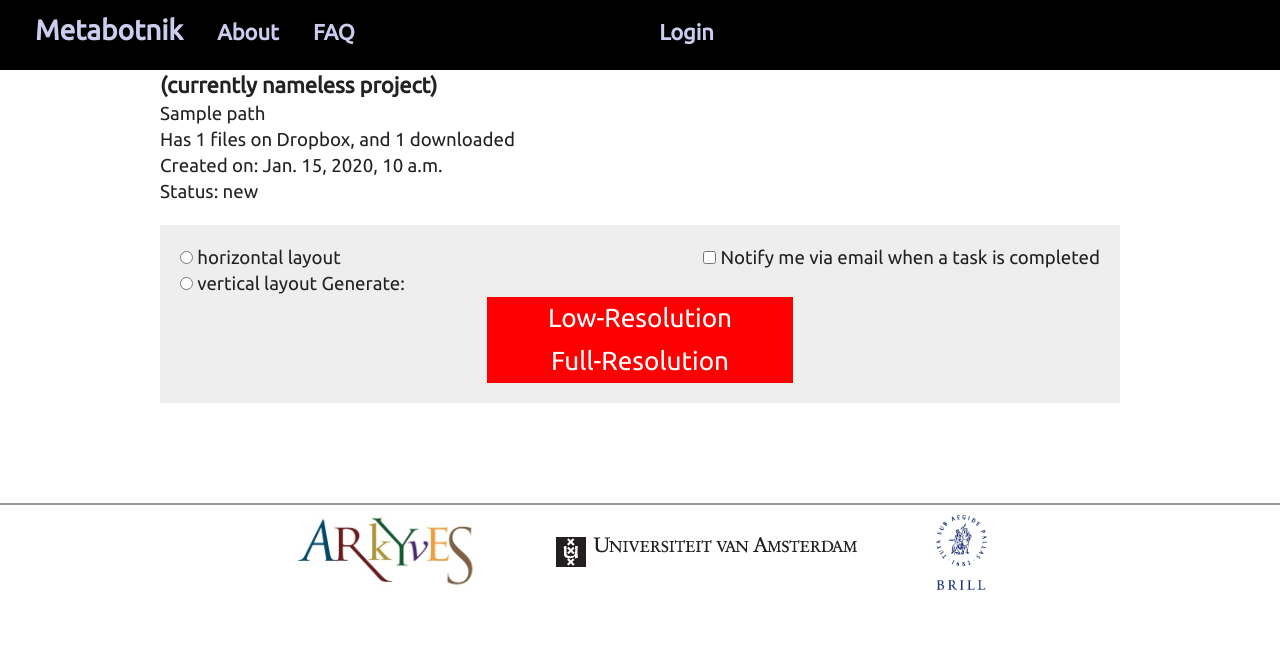
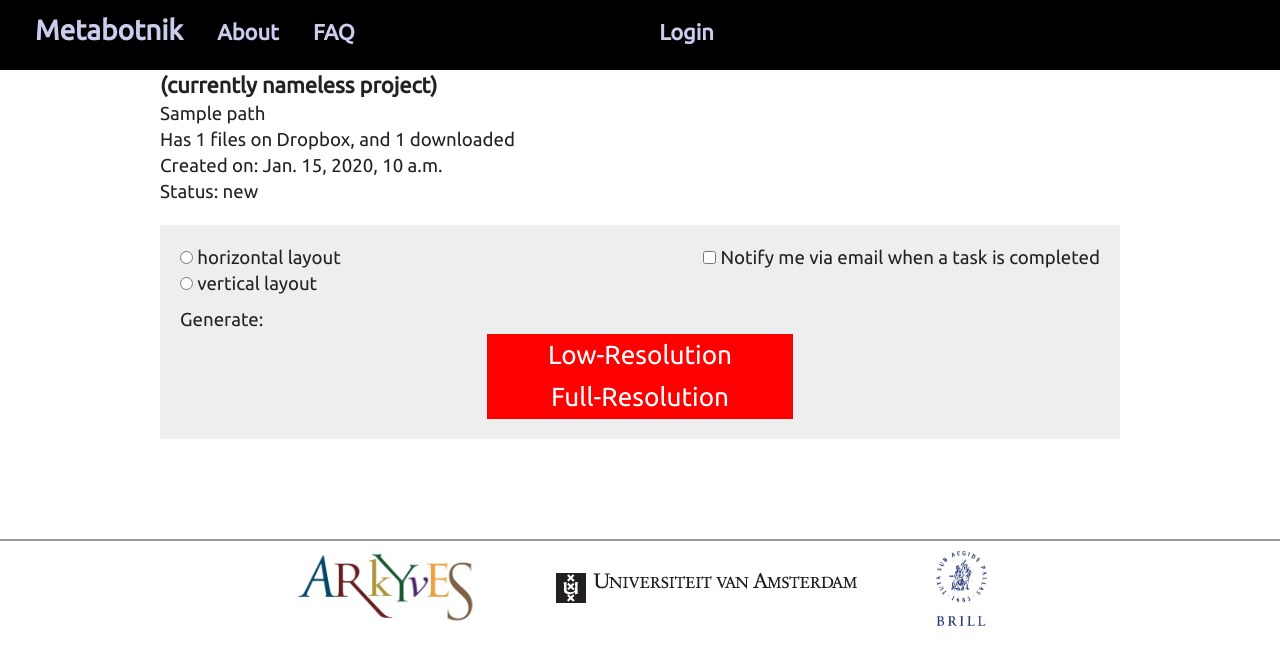
Before and after one commit to epoz/metabotnik, a Django app: template src/metabotnik/templates/project.html in a window 1280 px wide. Shown: the top 659 px of the page. Run offline with Django 3.2, Linux system fonts and the light colour scheme; the template is opened without the code that fills it: most values are stand-ins (such as "Sample title", 1, 10 or a date in 2020); some libraries are stand-ins or nearby versions.

Commit message:
Don't show generate buttons if status is Done or Generating

```diff
--- a/src/metabotnik/templates/project.html
+++ b/src/metabotnik/templates/project.html
@@ -7,18 +7,20 @@
 <div>Created on: {{project.created}}</div>
 <div>Status: {{project.status}}</div>
 
-{% if project.status != 'generating' %}
+{% if project.status != 'generating' and project.status != 'done'%}
     <div style="margin-top: 20px; background-color: #eee; padding: 20px">
         <div style="float:right">
             <input type="checkbox" id="sendemail"> Notify me via email when a task is completed
         </div>
     <input type="radio" name="layout" value="horizontal"> horizontal layout<br>
     <input type="radio" name="layout" value="vertical"> vertical layout
-    Generate:
-    <a href="#" id="makepreview" class="conversionbutton">Low-Resolution</a>
-    {% if project.status != 'generating' %}
-        <a href="#" id="generate" class="conversionbutton">Full-Resolution</a>
-    {% endif %}
+
+        <div style="margin-top: 10px">Generate:
+        <a href="#" id="makepreview" class="conversionbutton">Low-Resolution</a>
+        {% if project.status != 'generating' %}
+            <a href="#" id="generate" class="conversionbutton">Full-Resolution</a>
+        {% endif %}
+        </div>
     </div>
 {% endif %}
 
```
